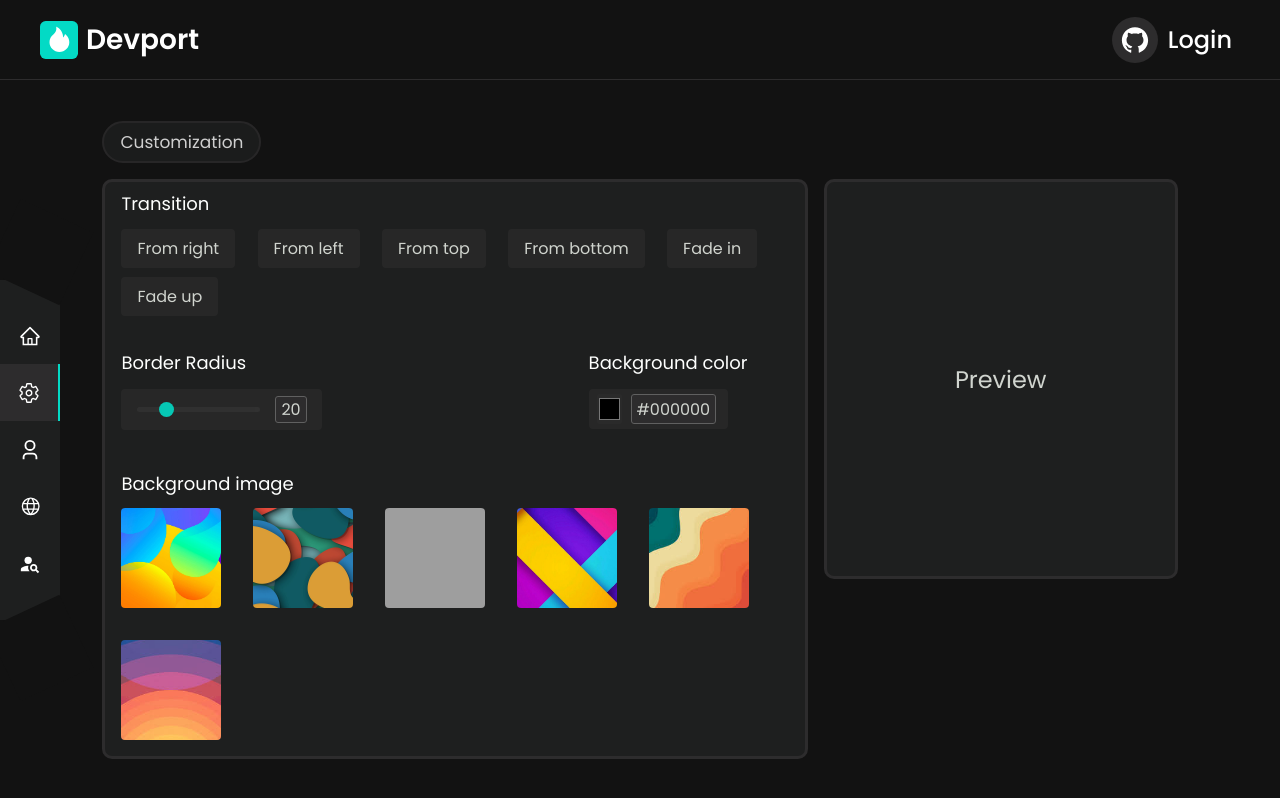
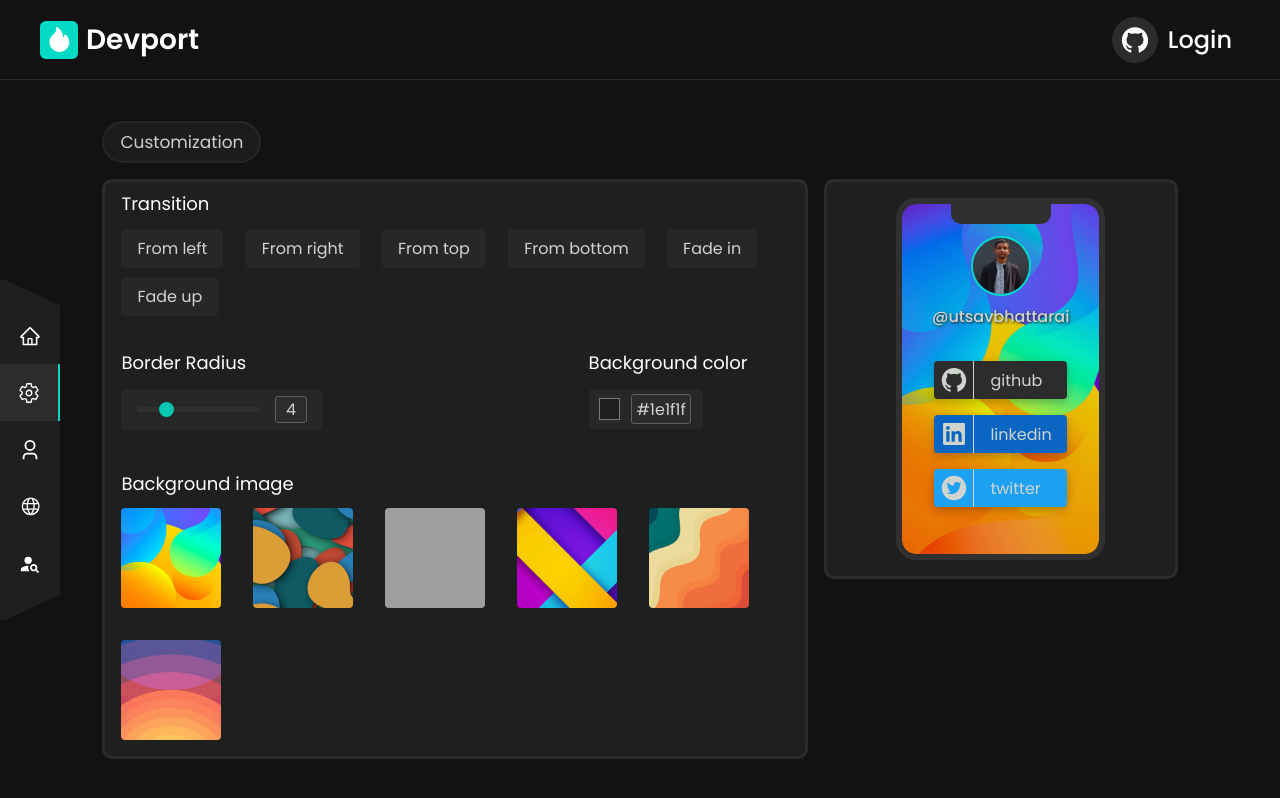
Before and after one commit to utsavdotdev/portfolio-maker, a React (Vite) app in the folder client/: page /app/customization in a window 1280 px wide. Built offline with nearby package versions, Linux system fonts and the light colour scheme; grey boxes are pictures that could not be loaded.

Commit message:
preview section coded with all functionality✅

```diff
--- a/client/src/components/BgImg.jsx
+++ b/client/src/components/BgImg.jsx
@@ -9,6 +9,7 @@ const BgImg = ({ checked, onChange,img}) => {
           type="checkbox"
           checked={checked}
           onChange={onChange}
+          name={img}
           className={styles.bg_check}
         />
         <div className={styles.bg_img}>
--- /dev/null
+++ b/client/src/components/Btn.jsx
@@ -0,0 +1,34 @@
+import React, { useEffect, useState } from "react";
+import styles from "../css/components/Btn.module.css";
+import { AiOutlineInstagram } from "react-icons/ai";
+import { link } from "../config/data";
+
+const Btn = ({ links,style}) => {
+  const [color, setColor] = useState("");
+  const [icon, setIcon] = useState();
+  const setState = () => {
+    for (const [key, value] of Object.entries(link)) {
+      if (links.name === key) {
+        setColor(value.color);
+        setIcon(value.icon);
+      }
+    }
+  };
+  useEffect(() => {
+    setState();
+  }, [links]);
+  return (
+    <>
+      <a href="https://utsavbhattarai.info.np" target="_blank">
+        <div className={styles.btn_con} style={{backgroundColor:color,...style}}>
+          <div className={styles.icon}>
+            {icon}
+          </div>
+          <span className={styles.link_label}>{links.name}</span>
+        </div>
+      </a>
+    </>
+  );
+};
+
+export default Btn;
--- /dev/null
+++ b/client/src/components/Preview.jsx
@@ -0,0 +1,31 @@
+import React from "react";
+import styles from "../css/components/Preview.module.css";
+import Btn from "./Btn";
+
+const Preview = ({user}) => {
+    const {name,customization} = user;
+    const {bg_color,bg_img,border_radius,transition} = customization;
+  return (
+    <>
+      <div className={styles.preview}>
+        <img src={bg_img} className={styles.bg_img} />
+        <div className={styles.preview_wrapper}>
+          <div className={styles.notch}></div>
+          <div className={styles.user_con}>
+            <div className={styles.user_img}>
+              <img src="/pic.png" />
+            </div>
+            <span className={styles.username}>@{name}</span>
+          </div>
+          <div className={styles.links_con}>
+            {user.links.slice(0, 3).map((link,i) => (
+              <Btn links={link} key={i} style={{borderRadius:border_radius+"px"}} />
+            ))}
+          </div>
+        </div>
+      </div>
+    </>
+  );
+};
+
+export default Preview;
--- a/client/src/components/Transition.jsx
+++ b/client/src/components/Transition.jsx
@@ -9,6 +9,7 @@ const Transition = ({ label, checked, onChange }) => {
           type="checkbox"
           checked={checked}
           onChange={onChange}
+          name={label}
           className={styles.check}
         />
         <label className={styles.transition}>
--- a/client/src/config/data.jsx
+++ b/client/src/config/data.jsx
@@ -9,7 +9,6 @@ import { FaBloggerB } from "react-icons/fa";
 import {RiUser3Fill} from "react-icons/ri"
 import { SiBuymeacoffee } from "react-icons/si";
 export const data = {
-  name: "Utsav",
   links: {
     github: {
       name: "github",
@@ -52,6 +51,51 @@ export const data = {
       label: "Blog",
     },
   },
+};
+export const user = {
+  name: "Utsav",
+  links: [
+    {
+      name: "github",
+      url: "https://github.com/utsavbhattarai007",
+      label: "github.com/",
+    },
+     {
+      name: "linkedin",
+      url: "https://www.linkedin.com/in/utsavbhattarai007/",
+      label: "linkedin.com/in/",
+    },
+    {
+      name: "twitter",
+      url: "https://twitter.com/utsavbhattarai7",
+      label: "twitter.com/",
+    },
+    {
+      name: "instagram",
+      url: "https://www.instagram.com/utsavbhattarai007/",
+      label: "instagram.com/",
+    },
+    {
+      name: "youtube",
+      url: "",
+      label: "youtube.com/",
+    },
+    {
+      name: "portfolio",
+      url: "https://utsavbhattarai.info.np",
+      label: "Portfolio",
+    },
+    {
+      name: "buymeacoffee",
+      url: "https://www.buymeacoffee.com/utsavbhattarai",
+      label: "buymeacoffee.com/",
+    },
+    {
+      name: "blog",
+      url: "https://blog.utsavbhattarai.info.np",
+      label: "Blog",
+    },
+  ],
   customization: {
     layout:"",
     loading: "",
@@ -61,7 +105,7 @@ export const data = {
 
 export const link = {
   github: {
-    color: "#22D2C2D",
+    color: "#2D2C2D",
     icon: <AiFillGithub />,
   },
   linkedin: {
--- a/client/src/css/components/BgImg.module.css
+++ b/client/src/css/components/BgImg.module.css
@@ -17,7 +17,7 @@
   overflow: hidden;
 }
 .bg_check:checked + .bg_img {
-  border-bottom: 3px solid var(--secondary);
+  outline: 3px solid var(--secondary);
   box-shadow: rgba(0, 0, 0, 0.16) 0px 3px 6px, rgba(0, 0, 0, 0.23) 0px 3px 6px;
 }
 .bg_img img{
--- /dev/null
+++ b/client/src/css/components/Btn.module.css
@@ -0,0 +1,22 @@
+.btn_con {
+  width: 100%;
+  height: 38px;
+  padding: 0;
+  display: flex;
+  align-items: center;
+  gap: 1rem;
+  box-shadow: rgba(0, 0, 0, 0.24) 0px 3px 8px;
+}
+.icon {
+  width: 40px;
+  border-right: 0.2px solid var(--gray-text);
+  height: 100%;
+  display: flex;
+  justify-content: center;
+  align-items: center;
+  font-size: 28px;
+  color: var(--gray-text);
+}
+.link_label{
+    color: var(--gray-text);
+}
--- /dev/null
+++ b/client/src/css/components/Preview.module.css
@@ -0,0 +1,64 @@
+.preview{
+    width: 60%;
+    min-height: 100%;
+    border: 6px solid #303030;
+    border-radius: 20px;
+    overflow: hidden;
+    position: relative;
+}
+.bg_img{
+    width: 100%;
+    height: 100%;
+    object-fit: cover;
+    opacity: 0.9;
+    position: absolute;
+    z-index: -1;
+}
+.preview_wrapper{
+    display: flex;
+    padding: 1rem 0;
+    align-items: center;
+    gap: 1rem;
+    flex-direction: column;
+}
+.notch{
+    position: absolute;
+    top:0;
+    width: 100px;
+    height: 20px;
+    background-color: #303030;
+    border-bottom-left-radius: 10px;
+    border-bottom-right-radius: 10px;
+}
+.user_con{
+    display: flex;
+    flex-direction: column;
+    gap: 0.5rem;
+    align-items: center;
+}
+.user_img{
+    width: 60px;
+    height: 60px;
+    overflow: hidden;
+    border-radius: 50%;
+    border: 2px solid var(--secondary);
+    margin-top: 1rem;
+}
+.user_img img{
+    width: 100%;
+    height: 100%;
+    object-fit: cover;
+}
+.username{
+    font-size: 16px;
+    font-weight: 500;
+    color: var(--gray-text);
+    text-shadow: 1px 1px 3px var(--bg1);
+}
+.links_con{
+    display: flex;
+    flex-direction: column;
+    width: 100%;
+    padding: 1rem 2rem;
+    gap: 1rem;
+}
--- a/client/src/css/pages/Dashboard.module.css
+++ b/client/src/css/pages/Dashboard.module.css
@@ -156,7 +156,7 @@
   width: 50%;
   height: 400px;
   border: 3px solid var(--bg4);
-  background-color: var(--bg1);
+  /* background-color: var(--bg1); */
   border-radius: 10px;
   display: flex;
   z-index: 1;
--- a/client/src/layout/Nav.jsx
+++ b/client/src/layout/Nav.jsx
@@ -5,11 +5,63 @@ import styles from "../css/pages/Dashboard.module.css";
 import Navbar from "../components/Navbar";
 import Sidebar from "../components/Sidebar";
 import AddLinkPopup from "../components/AddLinkPopup";
+import Preview from "../components/Preview";
 
 const Nav = () => {
   const [isAuth, setIsAuth] = useState(true);
   const [pgname, setPagename] = useState("");
   const [popup, setPopup] = useState(false);
+  const [user, setUser] = useState({
+    name: "utsavbhattarai",
+    links: [
+      {
+        name: "github",
+        url: "https://github.com/utsavbhattarai007",
+        label: "github.com/",
+      },
+      {
+        name: "linkedin",
+        url: "https://www.linkedin.com/in/utsavbhattarai007/",
+        label: "linkedin.com/in/",
+      },
+      {
+        name: "twitter",
+        url: "https://twitter.com/utsavbhattarai7",
+        label: "twitter.com/",
+      },
+      {
+        name: "instagram",
+        url: "https://www.instagram.com/utsavbhattarai007/",
+        label: "instagram.com/",
+      },
+      {
+        name: "youtube",
+        url: "",
+        label: "youtube.com/",
+      },
+      {
+        name: "portfolio",
+        url: "https://utsavbhattarai.info.np",
+        label: "Portfolio",
+      },
+      {
+        name: "buymeacoffee",
+        url: "https://www.buymeacoffee.com/utsavbhattarai",
+        label: "buymeacoffee.com/",
+      },
+      {
+        name: "blog",
+        url: "https://blog.utsavbhattarai.info.np",
+        label: "Blog",
+      },
+    ],
+    customization: {
+      transition: "",
+      border_radius: 4,
+      bg_color: "#1e1f1f",
+      bg_img: "/bg/bg1.jpg",
+    },
+  });
   const location = useLocation();
   if (!isAuth) {
     return <Navigate to="/" state={{ from: location }} replace />;
@@ -22,11 +74,14 @@ const Nav = () => {
         <div className={styles.page_name}>{pgname}</div>
         <div className={styles.con_wrapper}>
           <div className={styles.main_container}>
-            <Outlet context={[pgname, setPagename, popup, setPopup]} />
+            <Outlet context={[pgname, setPagename, user, setUser,popup,setPopup]} />
           </div>
           {pgname === "Customization" && (
-            <div className={styles.preview_con}>
-              <h2>Preview</h2>
+            <div
+              className={styles.preview_con}
+              style={{ backgroundColor: user.customization.bg_color }}
+            >
+              <Preview user={user} />
             </div>
           )}
         </div>
--- a/client/src/pages/Customization.jsx
+++ b/client/src/pages/Customization.jsx
@@ -6,24 +6,77 @@ import styles from "../css/pages/Customization.module.css";
 import { bg } from "../config/data.jsx";
 
 const Customization = () => {
-  const [value, setValue] = useState(20);
-  const [color, setColor] = useState("#000000");
-  const [pgname, setPagename] = useOutletContext();
+  const [pgname, setPagename, user, setUser] = useOutletContext();
+  console.log(user);
+  const [check, setCheck] = useState([
+    false,
+    false,
+    false,
+    false,
+    false,
+    false,
+  ]);
+  const [imgCheck, setImgCheck] = useState([
+    false,
+    false,
+    false,
+    false,
+    false,
+    false,
+  ]);
+
+  const transition = [
+    {
+      label: "From left",
+    },
+    {
+      label: "From right",
+    },
+    {
+      label: "From top",
+    },
+    {
+      label: "From bottom",
+    },
+    {
+      label: "Fade in",
+    },
+    {
+      label: "Fade up",
+    },
+  ];
+
   useEffect(() => {
     setPagename("Customization");
   }, [pgname]);
+
+  const handleTrans = (e) => {
+    const index = transition.findIndex((item) => item.label === e.target.name);
+    const newCheck = check.map((item, i) => (i === index ? true : false));
+    setCheck(newCheck);
+    setUser({ ...user, customization: { ...user.customization, transition: e.target.name } });
+  };
+
+  const handleImg = (e) => {
+    const index = bg.findIndex((item) => item.src === e.target.name);
+    const newCheck = imgCheck.map((item, i) => (i === index ? true : false));
+    setImgCheck(newCheck);
+    setUser({ ...user, customization: { ...user.customization, bg_img: e.target.name } });
+  };
   return (
     <>
       <div className={styles.custom_container}>
         <div className={styles.transition_container}>
           <div className={styles.title}>Transition</div>
           <div className={styles.transition_wrapper}>
-            <Transition label="From right" />
-            <Transition label="From left" />
-            <Transition label="From top" />
-            <Transition label="From bottom" />
-            <Transition label="Fade in" />
-            <Transition label="Fade up" />
+            {transition.map((data, i) => (
+              <Transition
+                label={data.label}
+                key={i}
+                checked={check[i]}
+                onChange={handleTrans}
+              />
+            ))}
           </div>
         </div>
 
@@ -33,13 +86,21 @@ const Customization = () => {
             <div className={styles.slider}>
               <input
                 type="range"
-                max="100"
-                value={value}
+                max="20"
+                value={user.customization?.border_radius}
                 onChange={({ target: { value: radius } }) => {
-                  setValue(radius);
+                  setUser({
+                    ...user,
+                    customization: {
+                      ...user.customization,
+                      border_radius: radius,
+                    },
+                  });
                 }}
               />
-              <div className={styles.data}>{value}</div>
+              <div className={styles.data}>
+                {user.customization?.border_radius}
+              </div>
             </div>
           </div>
           <div className={styles.center_con}>
@@ -48,20 +109,33 @@ const Customization = () => {
               <input
                 type="color"
                 className={styles.color_picker}
-                value={color}
+                value={user.customization.bg_color}
                 onChange={({ target: { value: code } }) => {
-                  setColor(code);
+                  setUser({
+                    ...user,
+                    customization: {
+                      ...user.customization,
+                      bg_color: code,
+                    },
+                  });
                 }}
               />
-              <span className={styles.color_hex}>{color}</span>
+              <span className={styles.color_hex}>
+                {user.customization.bg_color}
+              </span>
             </div>
           </div>
         </div>
         <div className={styles.bottom_con}>
           <div className={styles.title}>Background image</div>
           <div className={styles.bg_image_wrapper}>
-            {bg.slice(0,6).map((img,i) => (
-              <BgImg img={img.src} />
+            {bg.slice(0, 6).map((img, i) => (
+              <BgImg
+                img={img.src}
+                key={i}
+                checked={imgCheck[i]}
+                onChange={handleImg}
+              />
             ))}
           </div>
         </div>
```
